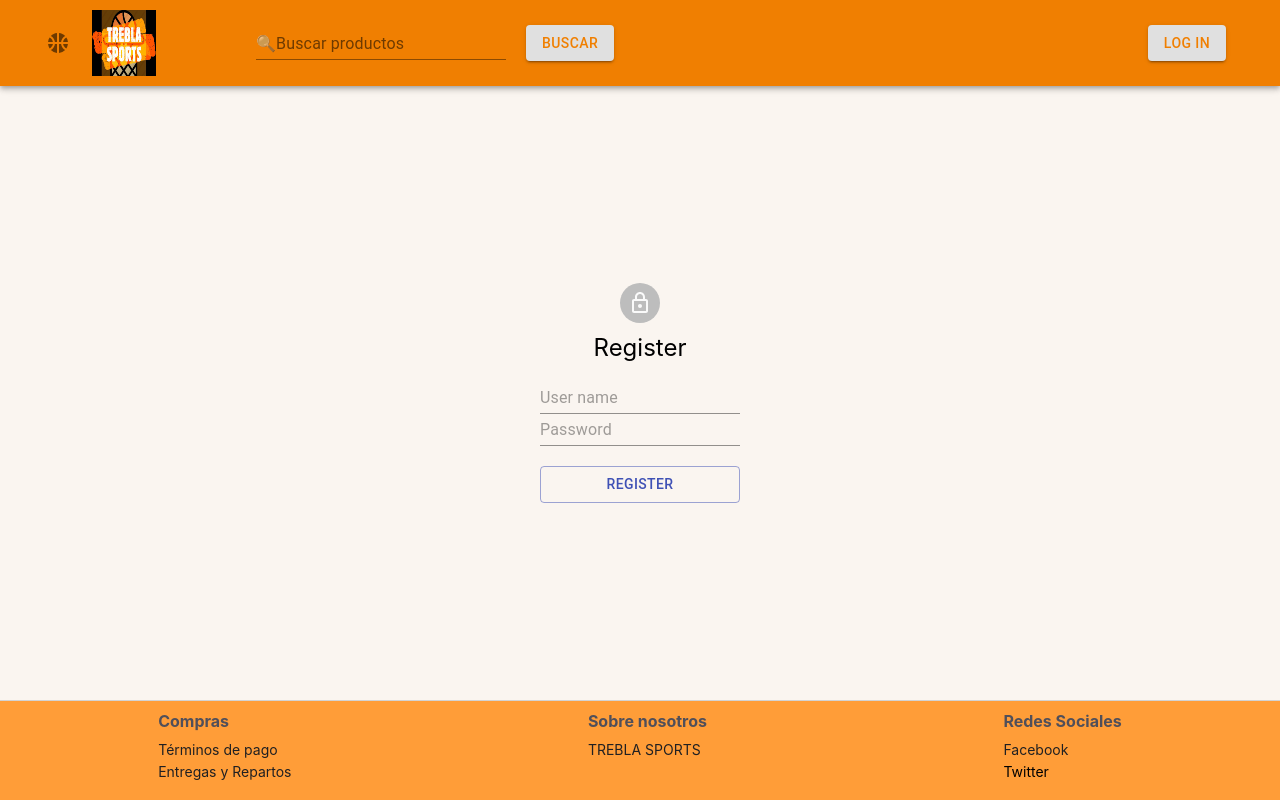
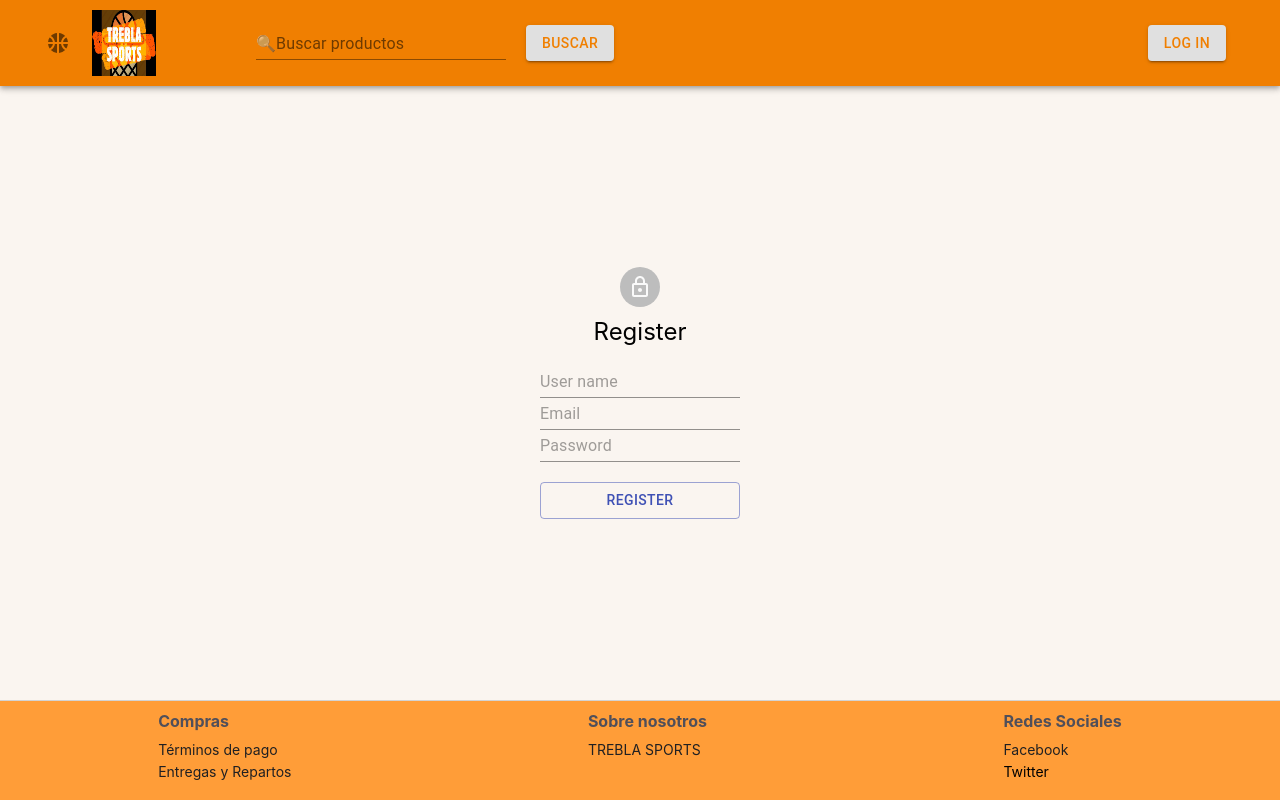
Before and after one commit to albertvlc5/ProyectCreditas, a React (Create React App) app: page /register in a window 1280 px wide. Built offline with nearby package versions, Linux system fonts and the light colour scheme.

Commit message:
Finally version complet

```diff
--- a/src/views/register/Register.jsx
+++ b/src/views/register/Register.jsx
@@ -11,6 +11,7 @@ class Register extends React.Component {
   state = {
     username: "",
     password: "",
+    email:"",
     result: null,
     wrongCred: false,
   };
@@ -54,6 +55,13 @@ class Register extends React.Component {
             placeholder="User name"
             onChange={e => {
               this.setState({ username: e.target.value });
+            }}
+          />
+          <TextField
+            value={this.state.email}
+            placeholder="Email"
+            onChange={e => {
+              this.setState({ email: e.target.value });
             }}
           />
           <TextField
```
